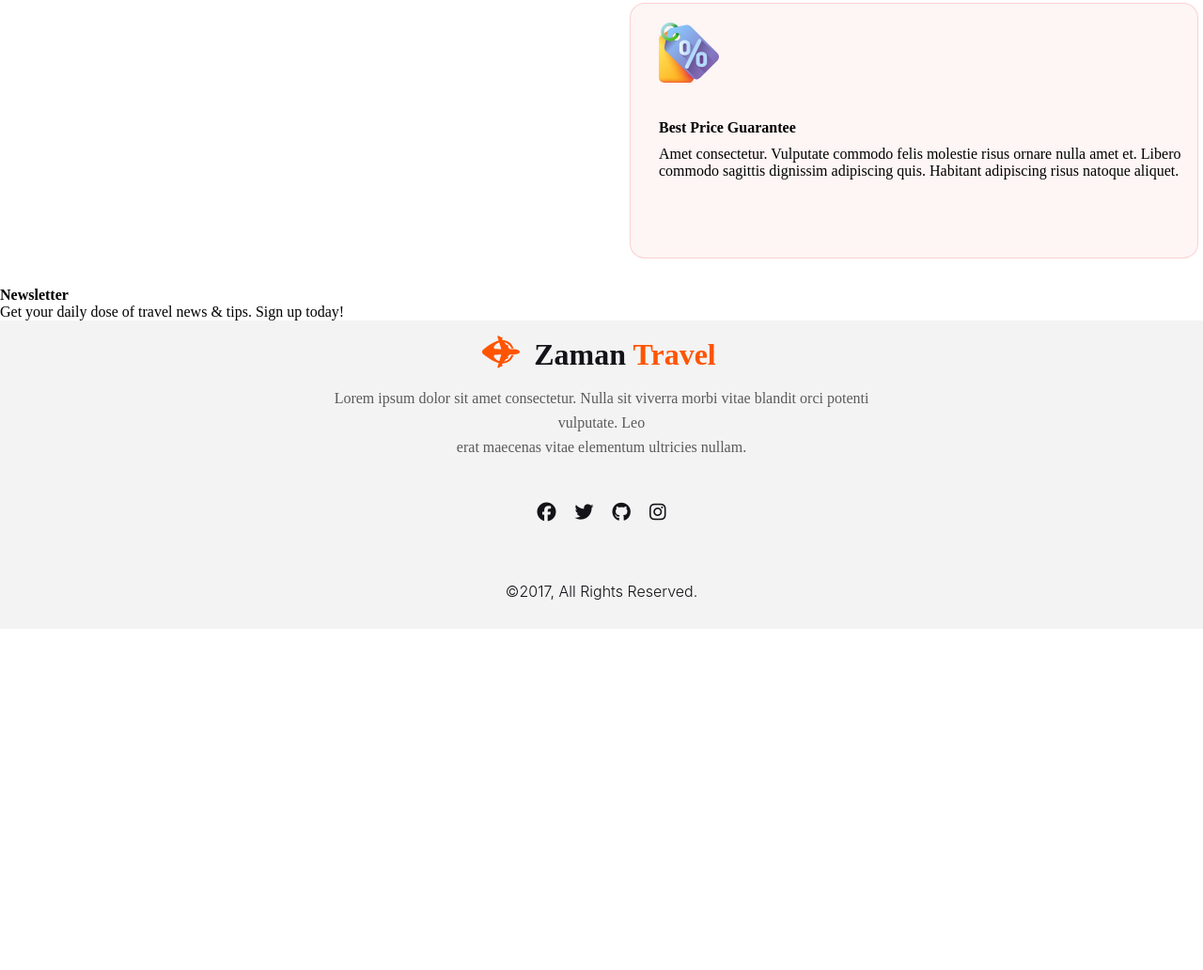
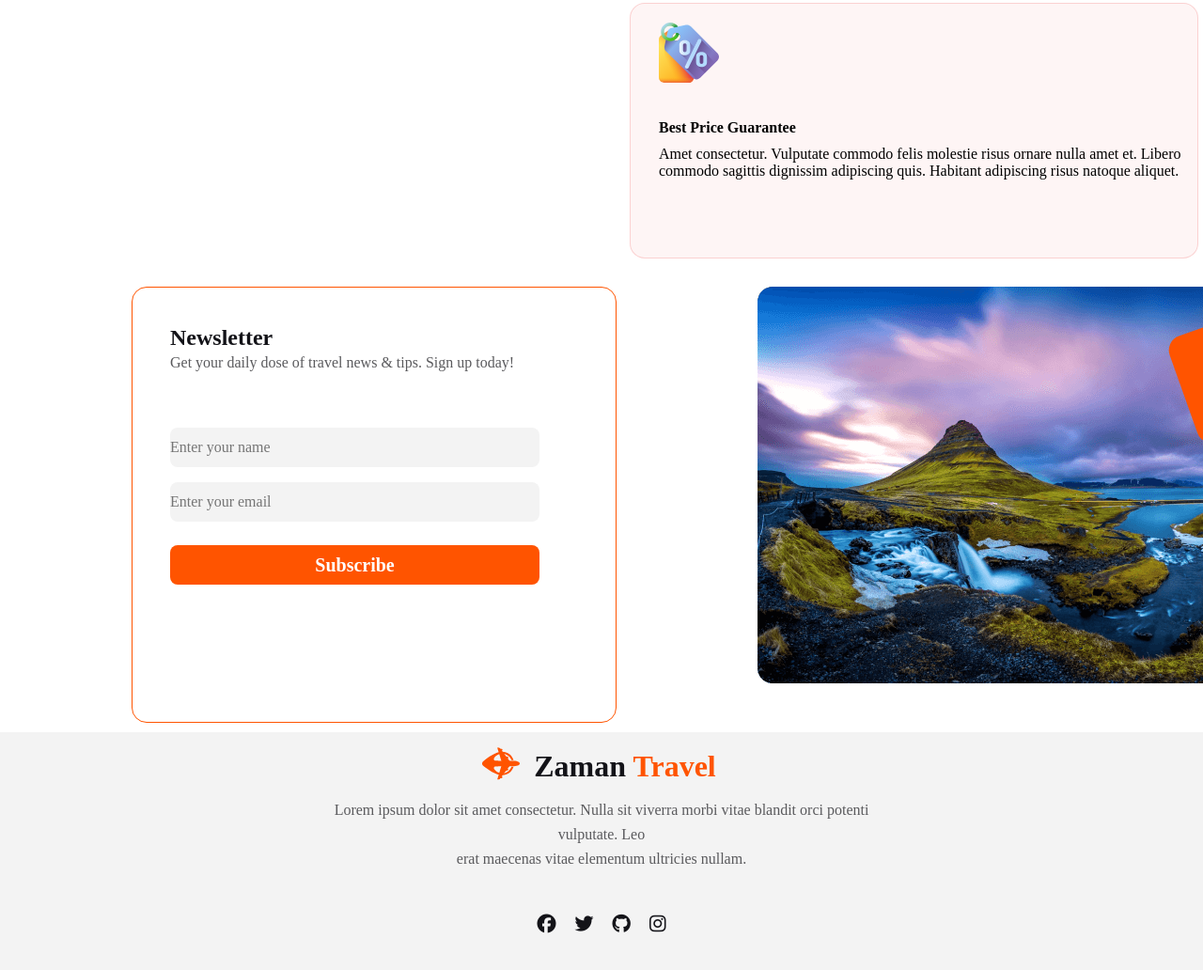
Before and after one commit to DarkMonir/travel_assignment-2, a plain HTML site: page index.html in a window 1280 px wide. Shown: the part 3253-4285 px from the top of the page at 94% size. Before the commit the page ends 3922 px from the top, so only its background shows below. Drawn offline with Linux system fonts and the light colour scheme.

Commit message:
added newsletter

```diff
--- a/index.html
+++ b/index.html
@@ -1799,8 +1799,21 @@
         <div class="newsletter-text">
           <h4>Newsletter</h4>
           <p>Get your daily dose of travel news & tips. Sign up today!</p>
+
+          <div class="input">
+          <input type="text" placeholder="Enter your name">
+          <input type="text" placeholder="Enter your email"><br>
         </div>
-        <div class="newsletter-image"></div>
+          <button class="sub">Subscribe</button>
+
+        </div>
+        <div class="discount-new">
+          <p>Travel.com</p>
+          <h5>Save up to 70%</h5>
+        </div>
+        <div class="newsletter-image">
+          <img src="Images/Rectangle 8 (1).png" alt="">
+        </div>
       </div>
     </main>
 
--- a/styles/travel.css
+++ b/styles/travel.css
@@ -358,6 +358,106 @@ left: 650px;
 }
 
 
+/* newsletter */
+.newsletter-container{
+  display: flex;
+  margin: 10px 130px;
+  gap: 150px;
+}
+.newsletter-text{
+  border-radius: 16px;
+border: 1px solid #FF5400;
+width: 474px;
+height: 422px;
+flex-shrink: 0;
+padding-top: 40px;
+padding-left: 40px;
+margin-left: 10px;
+}
+.newsletter-text h4{
+  color: #131318;
+font-family: Mulish;
+font-size: 24px;
+font-style: normal;
+font-weight: 800;
+line-height: normal;
+}
+.newsletter-text p{
+  color: #5A5A5D;
+font-family: Mulish;
+font-size: 16px;
+font-style: normal;
+font-weight: 400;
+line-height: 26px; /* 162.5% */
+}
+.input{
+  margin-top: 40px;
+}
+.newsletter-text input{
+  border-radius: 8px;
+background: rgba(19, 19, 24, 0.05);
+width: 393px;
+height: 42px;
+flex-shrink: 0;
+margin-top: 16px;
+border: none;
+color: rgba(19, 19, 24, 0.30);
+font-family: Mulish;
+font-size: 16px;
+font-style: normal;
+font-weight: 400;
+line-height: normal;
+}
+.newsletter-text button{
+  border-radius: 8px;
+background: #FF5400;
+width: 393px;
+height: 42px;
+flex-shrink: 0;
+color: #FFF;
+text-align: center;
+font-family: Mulish;
+font-size: 20px;
+font-style: normal;
+font-weight: 800;
+line-height: normal;
+margin-top: 25px;
+border: none;
+}
+.discount-new{
+  border-radius: 16px;
+background: #FF5400;
+width: 324px;
+height: 120px;
+transform: rotate(-19.628deg);
+flex-shrink: 0;
+text-align: center;
+position: absolute;
+left: 1250px;
+/* bottom: 1150px; */
+
+}
+.discount-new p{
+  color: #FFF;
+text-align: center;
+font-family: Mulish;
+font-size: 24px;
+font-style: normal;
+font-weight: 400;
+line-height: normal;
+padding-top: 23px;
+
+}
+.discount-new h5{
+  color: #FFF;
+font-family: Mulish;
+font-size: 32px;
+font-style: normal;
+font-weight: 800;
+line-height: normal;
+}
+
+
 /* Footer styles */
 footer {
   background-color: rgba(19, 19, 24, 0.05);
```
